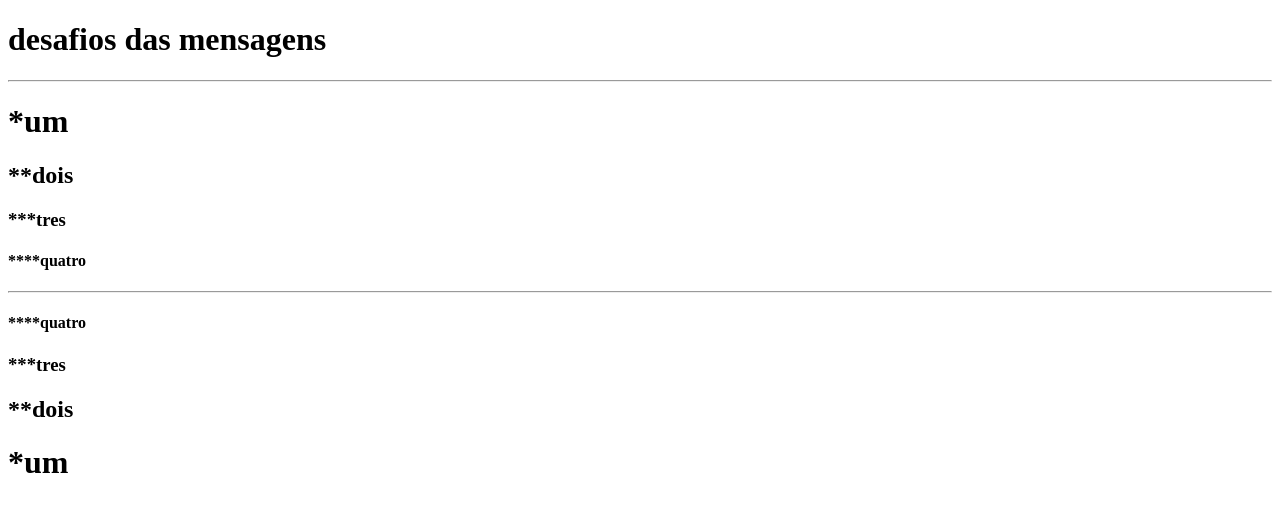
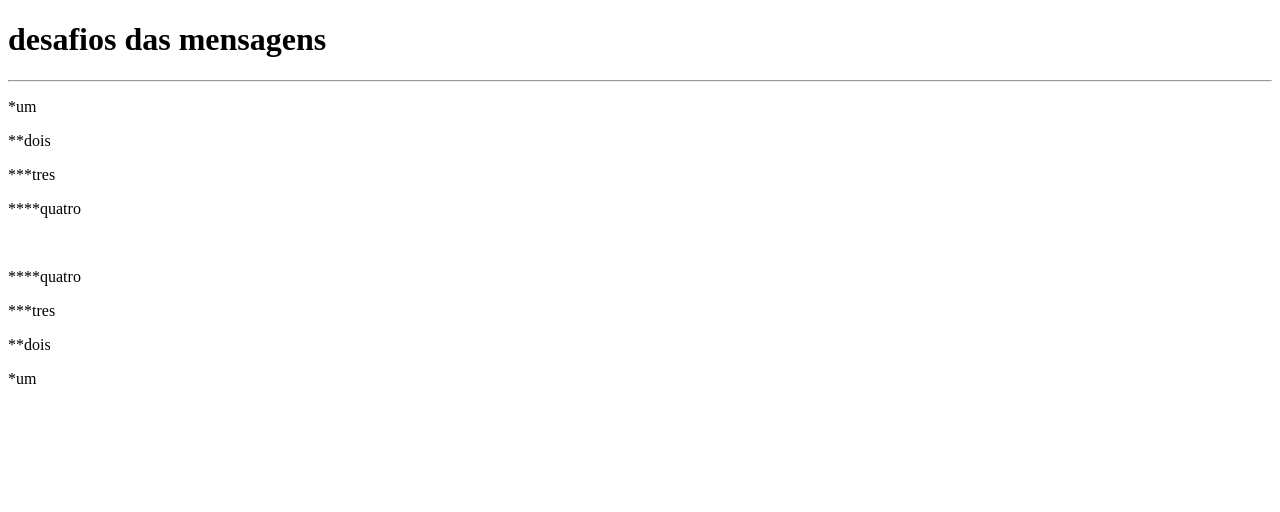
Before and after one commit to vivianeadamasio/vivi, a plain HTML site: page desafios/index.html in a window 1280 px wide. Drawn offline with Linux system fonts and the light colour scheme.

Commit message:
Add files via upload

```diff
--- a/desafios/index.html
+++ b/desafios/index.html
@@ -11,16 +11,14 @@
 
     <hr>
 
-    <h1>*um</h1>
-    <h2>**dois</h2>
-    <h3>***tres</h3>
-    <h4>****quatro</h4>
-
-    <hr>
-
-    <h4>****quatro</h4>
-    <h3>***tres</h3>
-    <h2>**dois</h2>
-    <h1>*um</h1>
+    <p>*um</p>
+    <p>**dois</p>
+    <p>***tres</p>
+    <p>****quatro</p>
+        <br>
+    <p>****quatro</p>
+    <p>***tres</p>
+    <p>**dois</p>
+    <p>*um</p>
 </body>
 </html>
```
